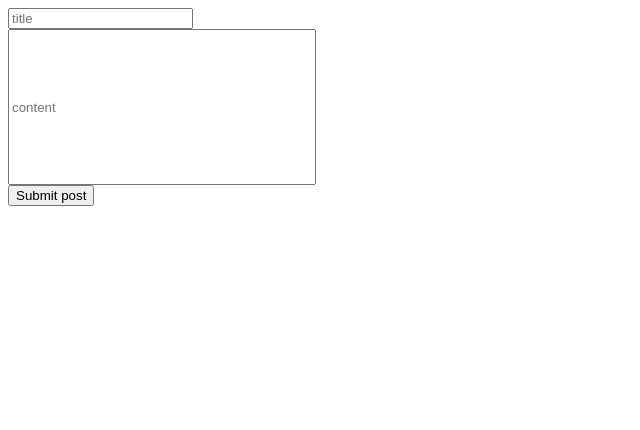
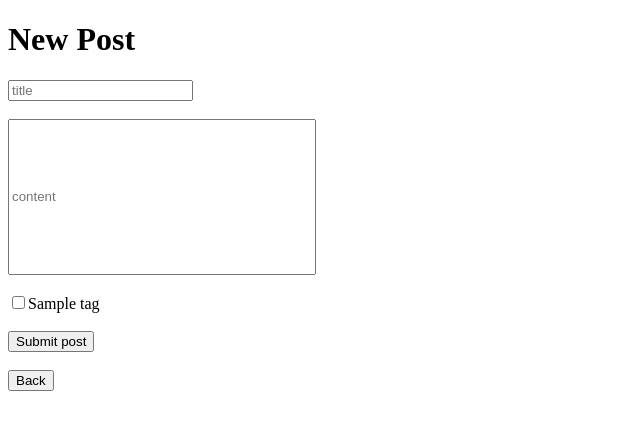
Before and after one commit to cwaymeyer/blogly, a Flask app: page /users/1/posts/new in a window 1280 px wide. Shown: the top 430 px of the page, without its empty margins (0-640 px from the left). Run offline with Flask 2, Linux system fonts and the light colour scheme; tables that the repository leaves empty hold one stand-in row (values such as "Sample post").

Commit message:
post tag functionality added

```diff
--- a/app.py
+++ b/app.py
@@ -1,7 +1,7 @@
 """Blogly application"""
 
 from flask import Flask, request, redirect, render_template
-from models import db, connect_db, User, Post
+from models import db, connect_db, User, Post, Tag, PostTag
 
 app = Flask(__name__)
 
@@ -113,8 +113,9 @@ def new_post(user_id):
     '''Add a new post'''
 
     user = User.query.get_or_404(user_id)
+    all_tags = Tag.query.all()
 
-    return render_template('new-post.html', user=user)
+    return render_template('new-post.html', user=user, all_tags=all_tags)
 
 
 @app.route('/users/<int:user_id>/posts/new', methods=['POST'])
@@ -123,8 +124,11 @@ def submit_new_post(user_id):
 
     title = request.form['title']
     content = request.form['content']
+    tag_ids = [int(num) for num in request.form.getlist("tags")]
+    tags = Tag.query.filter(Tag.id.in_(tag_ids)).all()
 
-    new_post = Post(title=title, content=content, user_id=user_id)
+    new_post = Post(title=title, content=content, user_id=user_id, tags=tags)
+
     db.session.add(new_post)
     db.session.commit()
 
@@ -145,8 +149,9 @@ def edit_post(post_id):
     '''Edit a post'''
 
     post = Post.query.get_or_404(post_id)
+    all_tags = Tag.query.all()
 
-    return render_template('edit-post.html', post=post)
+    return render_template('edit-post.html', post=post, all_tags=all_tags)
 
 
 @app.route('/posts/<int:post_id>/edit', methods=['POST'])
@@ -154,8 +159,12 @@ def submit_edited_post(post_id):
     '''Submit edited post'''
 
     post = Post.query.get_or_404(post_id)
+    tag_ids = [int(num) for num in request.form.getlist("tags")]
+    tags = Tag.query.filter(Tag.id.in_(tag_ids)).all()
+
     post.title = request.form['title']
     post.content = request.form['content']
+    post.tags = tags
 
     db.session.add(post)
     db.session.commit()
@@ -172,3 +181,67 @@ def delete_post(post_id):
     db.session.commit()
 
     return redirect(f'/users/{post.user_id}')
+
+
+##########################################
+# TAG ROUTES
+##########################################
+
+@app.route('/tags')
+def tags():
+    '''Page to list all tags'''
+
+    all_tags = Tag.query.all()
+
+    return render_template('tags.html', all_tags=all_tags)
+
+
+@app.route('/tags/<int:tag_id>')
+def tag_details(tag_id):
+    '''View tag details'''
+
+    tag = Tag.query.get(tag_id)
+    posts = tag.posts
+
+    return render_template('tag-details.html', tag=tag, posts=posts)
+
+
+@app.route('/tags/new')
+def new_tag():
+    '''Create new tag'''
+
+    return render_template('new-tag.html')
+
+
+@app.route('/tags/new', methods=['POST'])
+def submit_new_tag():
+    '''Submit created tag'''
+
+    name = request.form['name']
+
+    new_tag = Tag(name=name)
+    db.session.add(new_tag)
+    db.session.commit()
+
+    return redirect('/tags')
+
+
+@app.route('/tags/<int:tag_id>/edit')
+def edit_tag(tag_id):
+    '''Edit a tag'''
+
+    return render_template('edit-post.html')
+
+
+@app.route('/tags/<int:tag_id>/edit', methods=['POST'])
+def submit_edited_tag(tag_id):
+    '''Send post request to edit tag'''
+
+    return redirect('/tags')
+
+
+@app.route('/tags/<int:tag_id>/delete')
+def delete_tag(tag_id):
+    '''Delete a tag'''
+
+    return redirect('/tags')
--- a/static/details.css
+++ b/static/details.css
@@ -15,3 +15,7 @@ img {
   height: 150px;
   width: 300px;
 }
+
+.small {
+  font-size: 13px;
+}
--- a/templates/new-post.html
+++ b/templates/new-post.html
@@ -1,8 +1,10 @@
 {% extends 'base.html' %}
 <!--  -->
 {% block content%}
+<h1>New Post</h1>
 <form action="/users/{{ user.id }}/posts/new" method="POST">
   <input type="text" placeholder="title" name="title" />
+  <br />
   <br />
   <input
     type="text"
@@ -11,6 +13,14 @@
     name="content"
   />
   <br />
+  <br />
+  {% for tag in all_tags %}
+  <input type="checkbox" name="tags" value="{{ tag.id }}" />{{ tag.name }}
+  <br />
+  {% endfor %}
+  <br />
   <button type="submit">Submit post</button>
 </form>
+<br />
+<a href="/users/{{ user.id }}"><button>Back</button></a>
 {% endblock %}
--- a/templates/user-details.html
+++ b/templates/user-details.html
@@ -10,7 +10,7 @@
             Delete
           </button>
         </form></div>
-        <div class="btn"><a href="/"><button class="abtn">Go back</button></a></div>
+        <div class="btn"><a href="/"><button class="abtn">Back</button></a></div>
   </div>
   <h3>Posts</h3>
 <ul>
--- a/templates/users.html
+++ b/templates/users.html
@@ -12,4 +12,6 @@
   {% endfor %}
 </ul>
 <a href="/users/new"><button>Add user</button></a>
+<br /><br />
+<a href="/tags"><button>View post tags</button></a>
 {% endblock %}
```
Also changed, not shown: models.py (+24 -1 lines), seed.py (+34 -3 lines), templates/edit-post.html (+18 -4 lines), templates/edit-tag.html (added, +11 -0 lines), templates/new-tag.html (added, +12 -0 lines), templates/post.html (+7 -1 lines), templates/tag-details.html (added, +11 -0 lines), templates/tags.html (added, +13 -0 lines).
